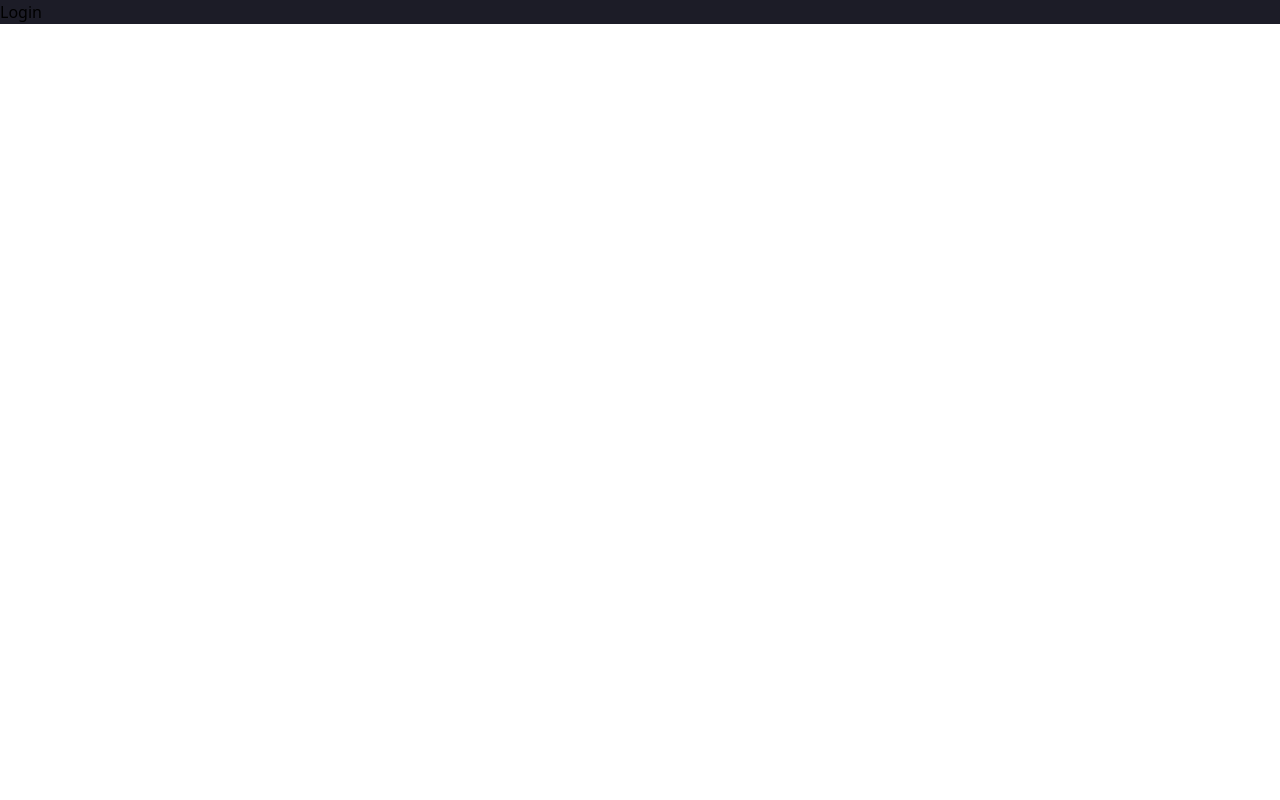
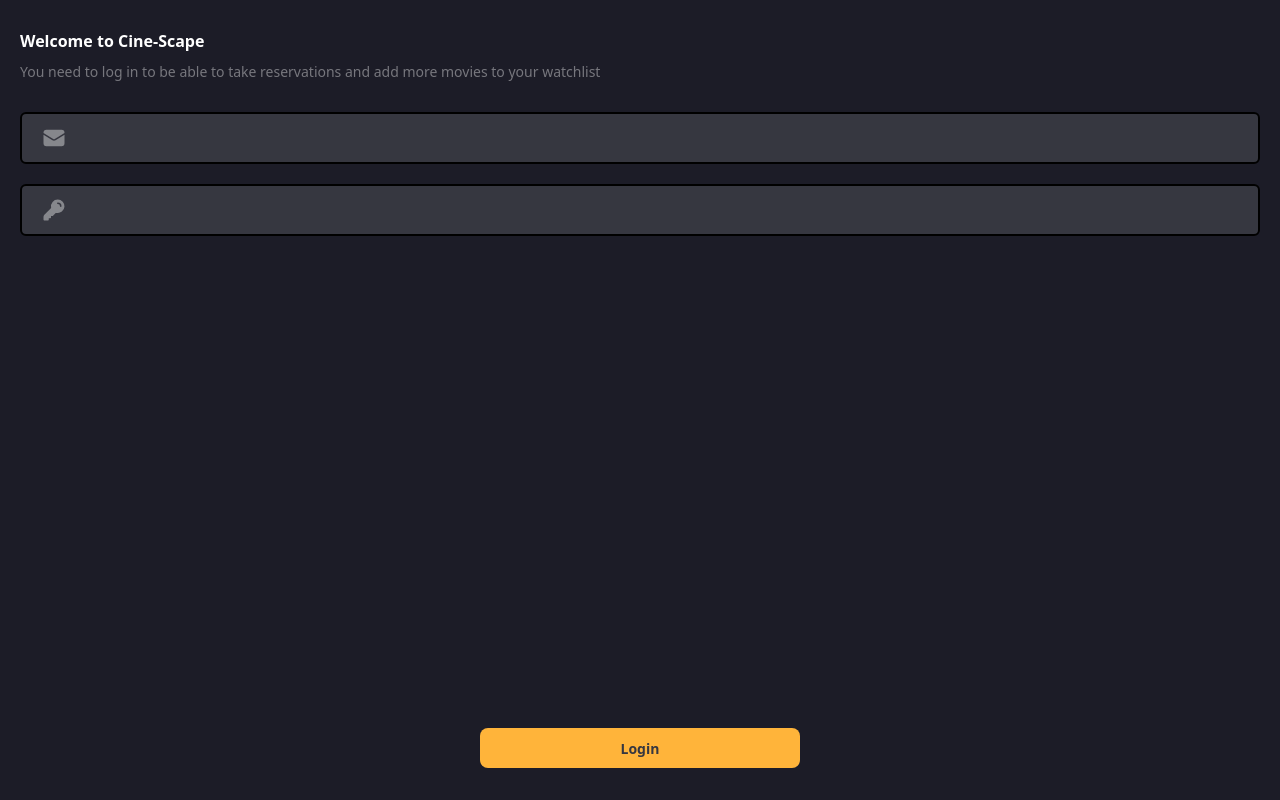
Before and after one commit to devhausleipzig/camp-8-midterm-group-1, a React (Vite) app: page /login in a window 1280 px wide. Built offline with nearby package versions, Linux system fonts and the light colour scheme.

Commit message:
Approved components on the same page with spacing

```diff
--- a/src/routes/Login.tsx
+++ b/src/routes/Login.tsx
@@ -1,20 +1,24 @@
 import { EnvelopeIcon, KeyIcon } from "@heroicons/react/24/solid";
+import { Button, ButtonVariant } from "../components/Button";
 import { Input } from "../components/Input";
 
 export function Login() {
   return (
-    <div>
-      <h1>Login</h1>
-      {/* <Input
-        icon={<EnvelopeIcon />}
-        type="email"
-        placeholder="your@email.com"
-      />
-      <Input
-        icon={<KeyIcon />}
-        type="password"
-        placeholder="your password here"
-      /> */}
+    <div className="h-screen flex flex-col justify-between py-8 px-5">
+      <div className="flex flex-col gap-8">
+        <div className="flex flex-col gap-3">
+          <p className="text-title">Welcome to Cine-Scape</p>
+          <p className="text-body">
+            You need to log in to be able to take reservations and add more
+            movies to your watchlist
+          </p>
+        </div>
+        <div className="flex flex-col gap-5">
+          <Input icon={<EnvelopeIcon />} />
+          <Input icon={<KeyIcon />} />
+        </div>
+      </div>
+      <Button variant={ButtonVariant.primary} label="Login" />
     </div>
   );
 }
```
